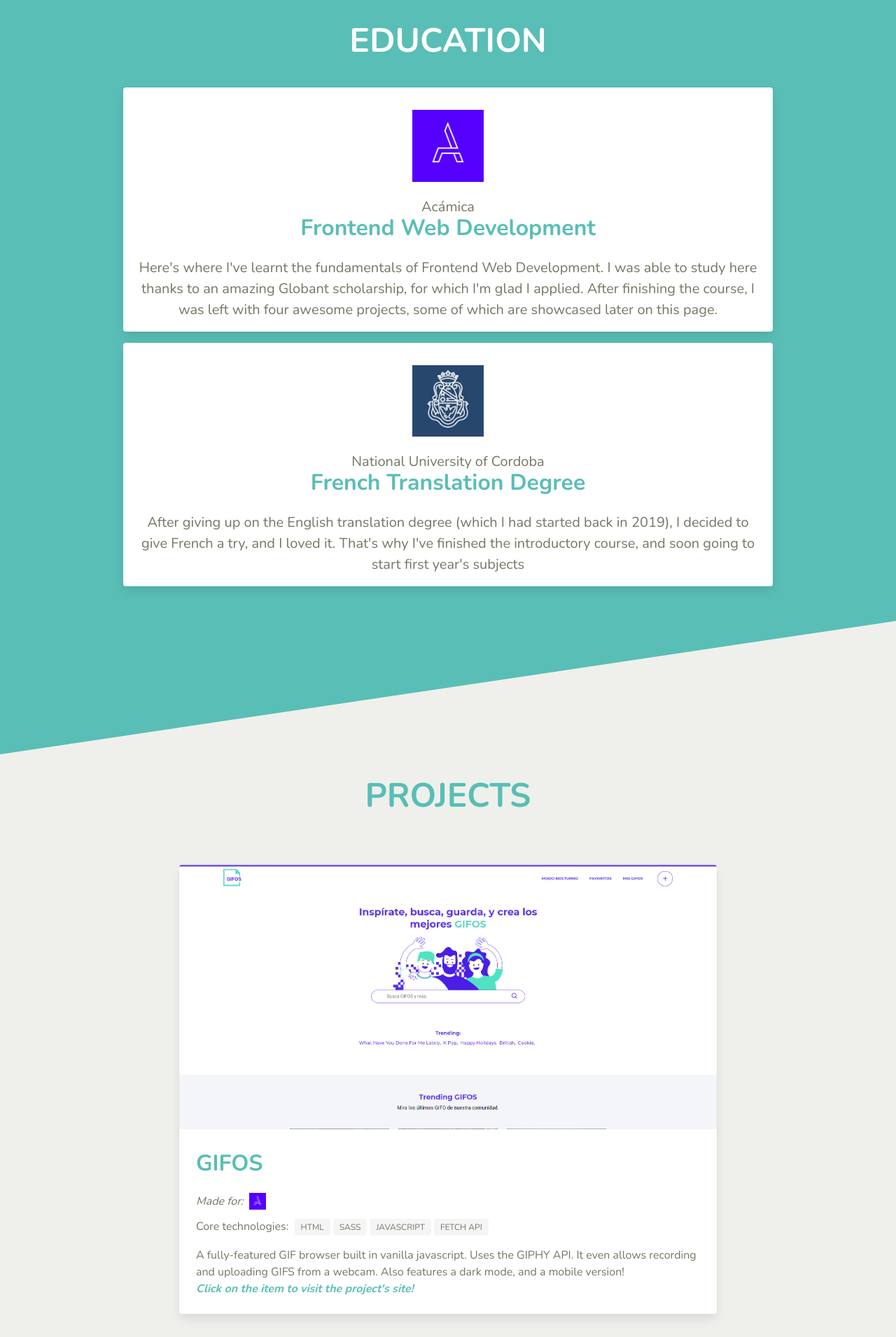
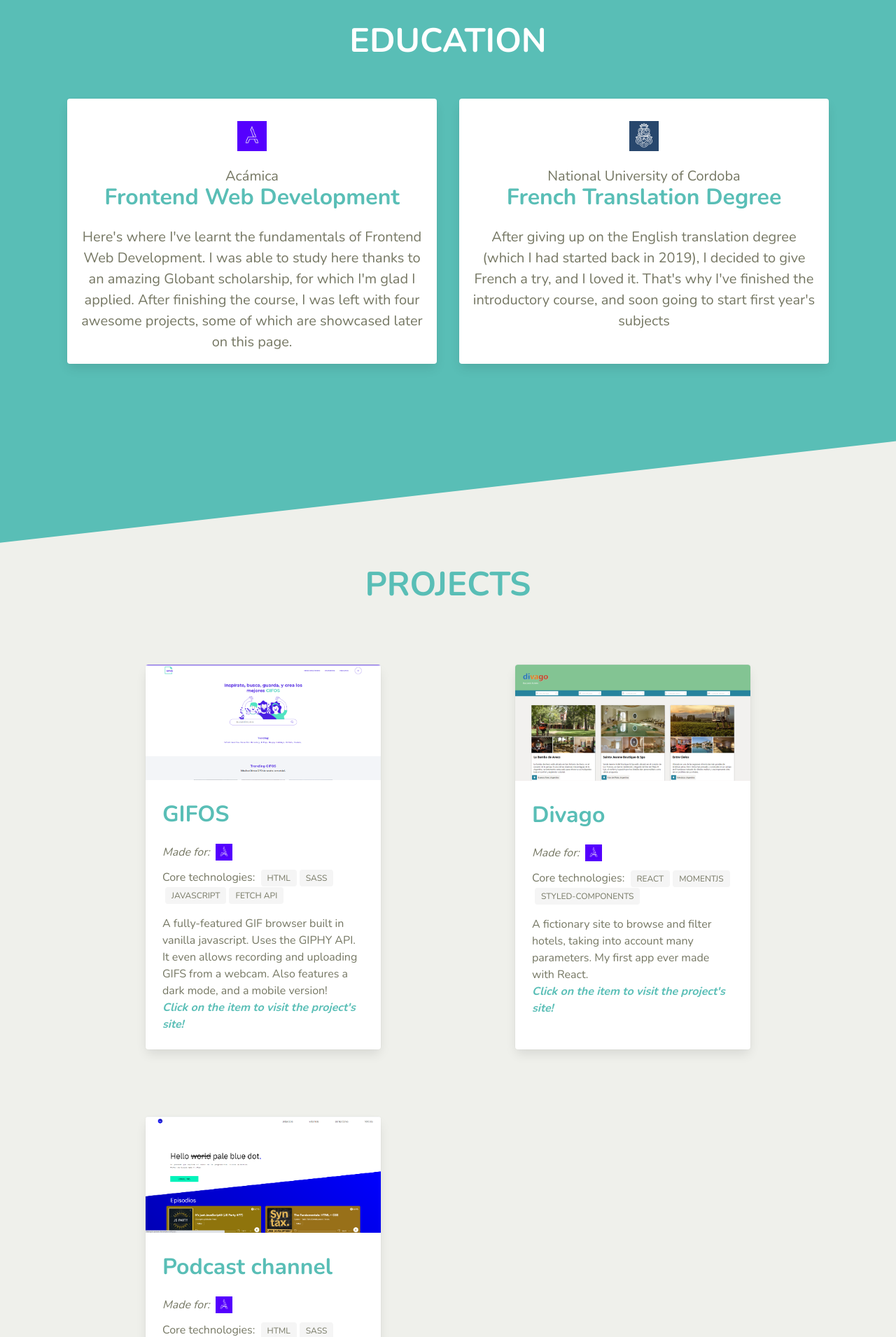
Before and after one commit to jesuslencina/my-portfolio-2, a React (Create React App) app: page / in a window 1280 px wide. Shown: the part 2818-4729 px from the top of the page at 70% size. Built offline with nearby package versions, Linux system fonts and the light colour scheme.

Commit message:
CSS and display fixes

```diff
--- a/src/components/About/AboutCss.css
+++ b/src/components/About/AboutCss.css
@@ -24,7 +24,7 @@
 
 @media screen and (max-width: 769px) {
   .my-section {
-    clip-path: polygon(0 10%, 100% 0, 100% 80%, 0% 100%);
+    clip-path: polygon(0 10%, 100% 0, 100% 90%, 0% 100%);
     padding: 16rem 0;
   }
   .pics {
--- a/src/components/History/Education.js
+++ b/src/components/History/Education.js
@@ -24,10 +24,10 @@ function Education() {
 
   return (
     <section className="section my-section" id="education">
-      <h2 className="title is-size-1 has-text-white">
+      <h2 className="title is-size-1 has-text-white ">
         {texts[lang].education}
       </h2>
-      <div className="container">{educationList}</div>
+      <div className="my-edu-list">{educationList}</div>
     </section>
   );
 }
--- a/src/components/History/EducationCss.css
+++ b/src/components/History/EducationCss.css
@@ -1,10 +1,29 @@
 .my-edu-item img {
   padding: 1rem;
   width: 15%;
+}
+
+.my-edu-card {
+  transition: transform 0.25s;
+}
+
+.my-edu-card:hover {
+  transform: scale(1.05);
+}
+
+.my-edu-list {
+  margin: 1rem 5rem;
+  display: grid;
+  grid-template-columns: 1fr 1fr;
 }
 
 @media screen and (max-width: 769px) {
   .my-edu-item img {
     width: 50%;
   }
+
+  .my-edu-list {
+    margin: 0;
+    grid-template-columns: 1fr;
+  }
 }
--- a/src/components/History/EducationItem.js
+++ b/src/components/History/EducationItem.js
@@ -1,6 +1,6 @@
 function EducationItem(props) {
   return (
-    <div className="card p-4 m-4">
+    <div className="card p-4 m-4 my-edu-card">
       <div className="my-edu-item">
         <div>
           <figure className="image is-24x24">
--- a/src/components/Projects/ProjectCss.css
+++ b/src/components/Projects/ProjectCss.css
@@ -30,8 +30,19 @@
   color: #59beb6;
 }
 
+.my-project-list {
+  margin: 1rem 5rem;
+  display: grid;
+  grid-template-columns: 1fr 1fr;
+}
+
 @media screen and (max-width: 769px) {
   .my-project {
     margin: 1rem 0.025rem !important;
   }
+
+  .my-project-list {
+    margin: 0;
+    grid-template-columns: 1fr;
+  }
 }
--- a/src/components/Projects/Projects.js
+++ b/src/components/Projects/Projects.js
@@ -27,7 +27,7 @@ function Projects() {
   return (
     <section className="section my-knowledge" id="projects">
       <h2 className="title is-size-1">{texts[lang].projects}</h2>
-      <div className="container">{projectList}</div>
+      <div className="my-project-list">{projectList}</div>
     </section>
   );
 }
```
Also changed, not shown: 1 other file (tests, documents, lock files or other folders).
